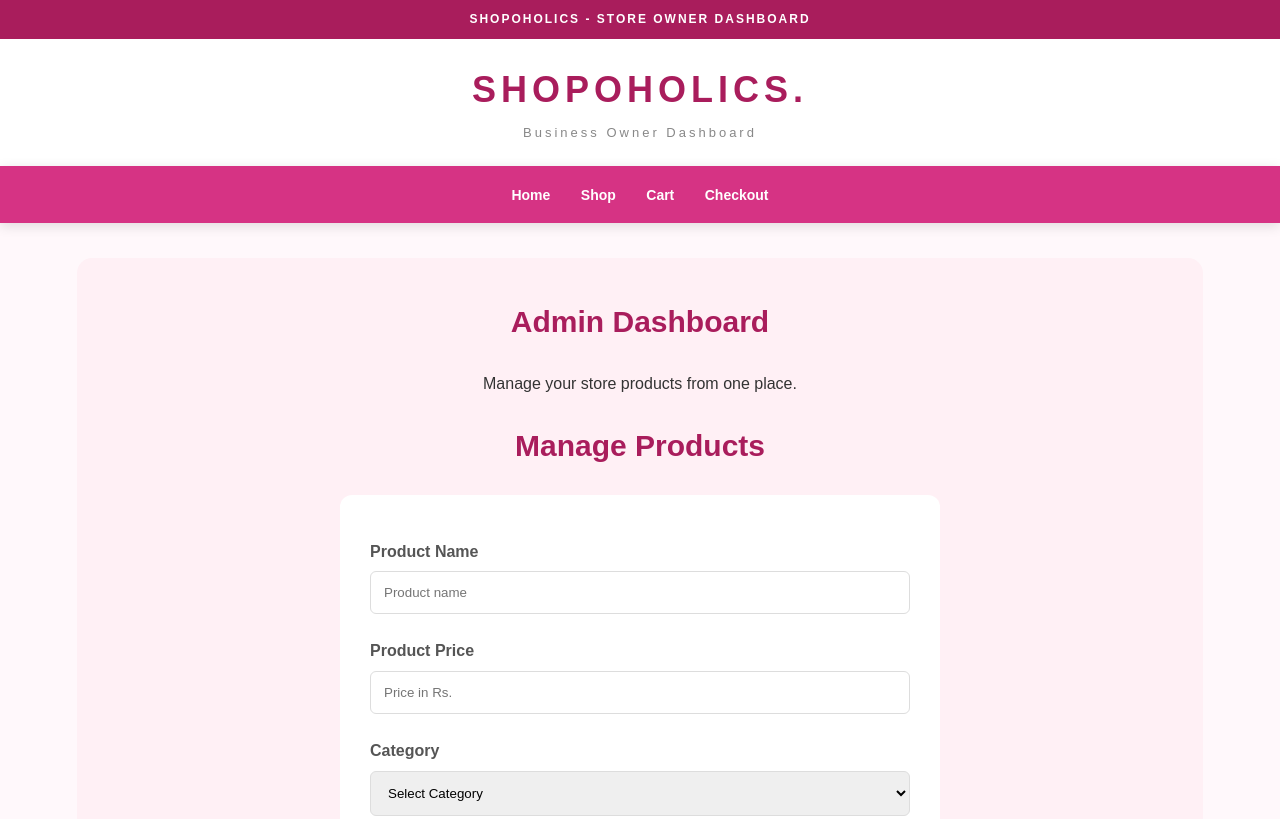
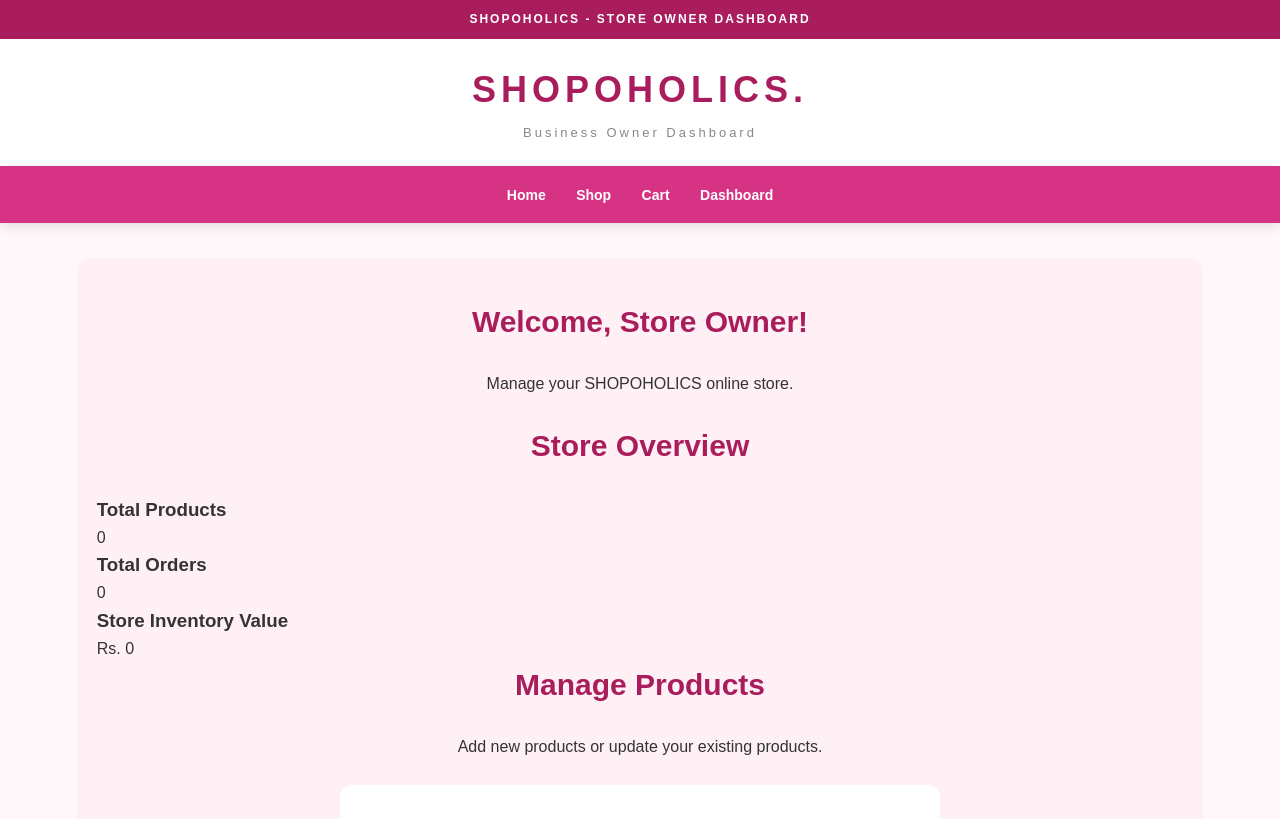
Before and after one commit to yamna04/shopping-website-, a plain HTML site: page admin.html in a window 1280 px wide. Shown: the top 819 px of the page. Drawn offline with Linux system fonts and the light colour scheme.

Commit message:
Enhance admin dashboard with store overview and stats

```diff
--- a/admin.html
+++ b/admin.html
@@ -21,16 +21,40 @@
     <nav>
         <a href="index.html">Home</a>
         <a href="index.html#shop">Shop</a>
-        <a href="index.html#cart">Cart</a>
-        <a href="checkout.html">Checkout</a>
+        <a href="cart.html">Cart</a>
+        <a href="admin.html">Dashboard</a>
     </nav>
 
     <section class="admin-section">
 
-        <h2>Admin Dashboard</h2>
-        <p>Manage your store products from one place.</p>
+        <h2>Welcome, Store Owner!</h2>
+        <p>Manage your SHOPOHOLICS online store.</p>
 
+        <!-- Dashboard Overview -->
+        <h2>Store Overview</h2>
+
+        <div class="admin-stats">
+
+            <div class="admin-stat-card">
+                <h3>Total Products</h3>
+                <p id="total-products">0</p>
+            </div>
+
+            <div class="admin-stat-card">
+                <h3>Total Orders</h3>
+                <p id="total-orders">0</p>
+            </div>
+
+            <div class="admin-stat-card">
+                <h3>Store Inventory Value</h3>
+                <p id="store-value">Rs. 0</p>
+            </div>
+
+        </div>
+
+        <!-- Product Management -->
         <h2>Manage Products</h2>
+        <p>Add new products or update your existing products.</p>
 
         <form id="product-form">
 
@@ -71,8 +95,10 @@
         <h2>My Store Products</h2>
         <div id="admin-products"></div>
 
+        <!-- Customer Orders -->
         <h2>Customer Orders</h2>
-        <p>View orders placed through the demo checkout.</p>
+        <p>Orders recorded in this browser will appear here.</p>
+
         <div id="admin-orders"></div>
 
     </section>
```
